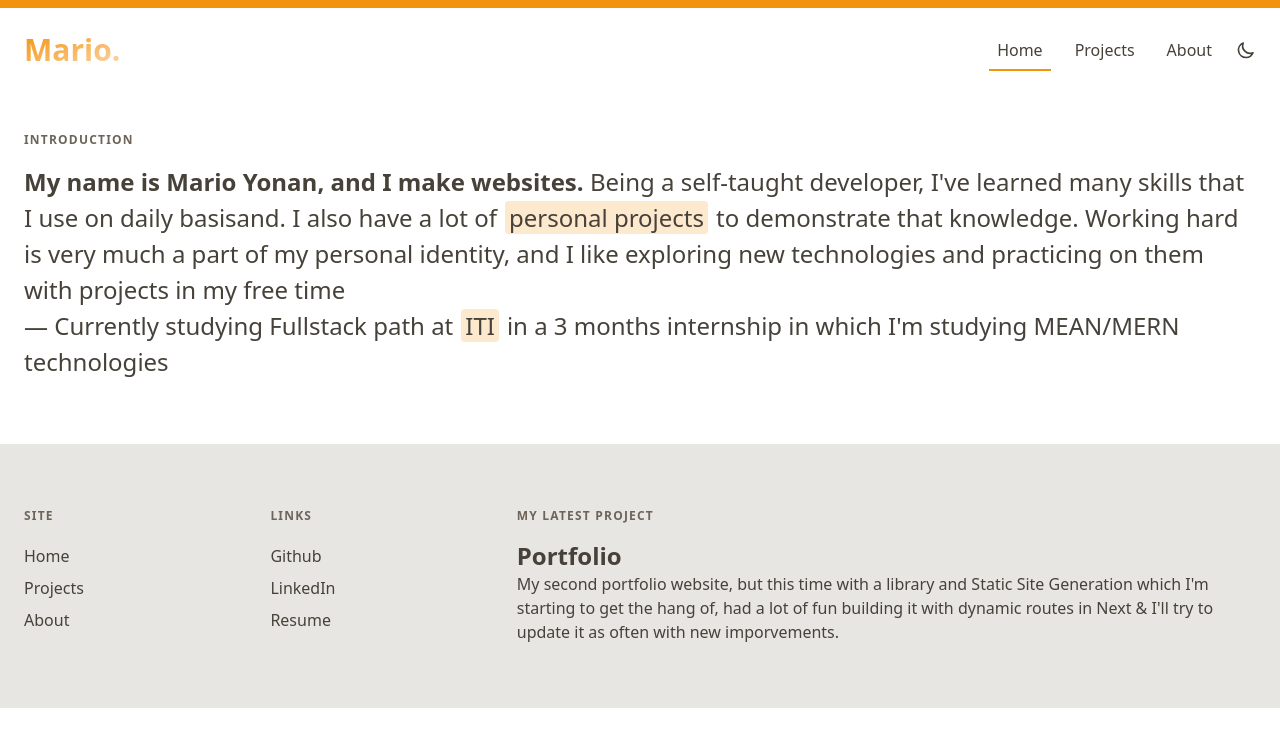
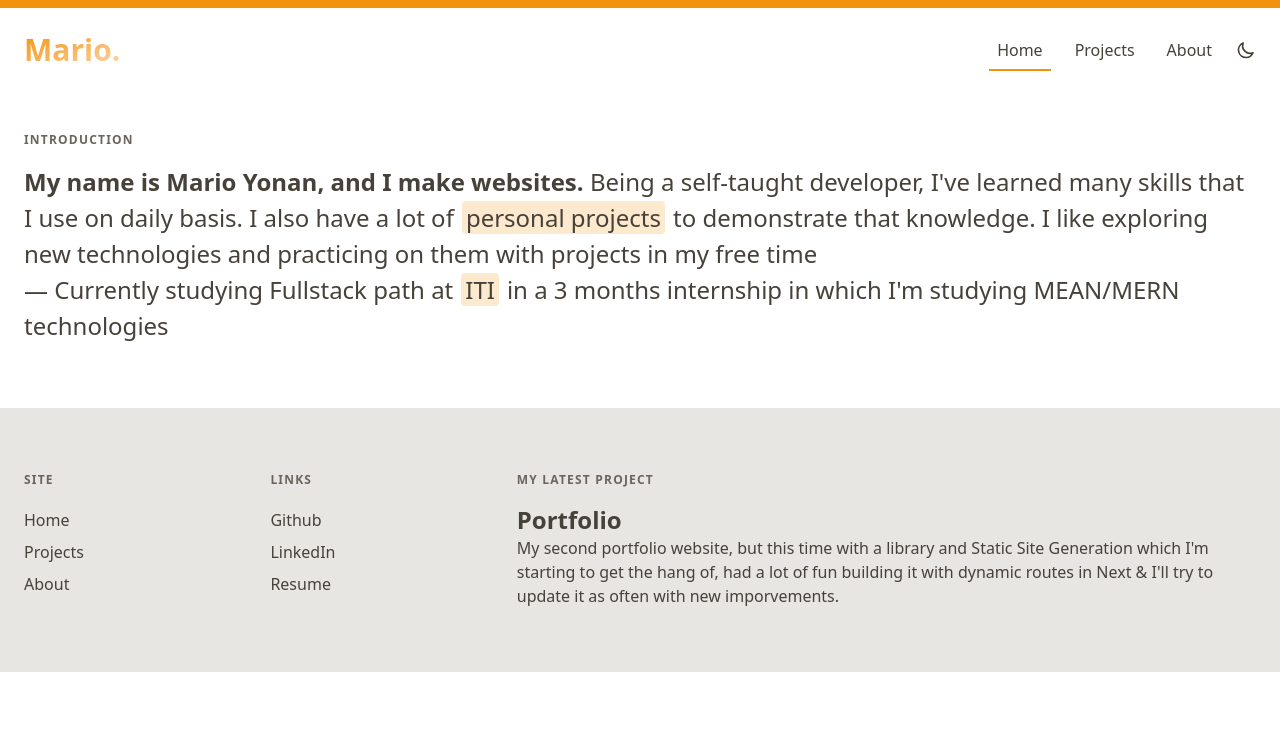
Before and after one commit to mario130/portfolio-2.0, a Next.js app: page / in a window 1280 px wide. Shown: the top 746 px of the page. Built offline with nearby package versions, Linux system fonts and the light colour scheme.

Commit message:
add tags to projects + edit homepage info

```diff
--- a/pages/index.jsx
+++ b/pages/index.jsx
@@ -9,12 +9,12 @@ export default () => (
     <main className="text-2xl leading-normal">
       <p>
         <b>My name is Mario Yonan, and I make websites. </b>
-        Being a self-taught developer, I've learned many skills that I use on daily basisand.
+        Being a self-taught developer, I've learned many skills that I use on daily basis.
         I also have a lot of
         <Link href="/projects"><a className="bg-primary bg-opacity-20 px-1 mx-2 rounded">personal projects</a></Link>
         to demonstrate that knowledge.
 
-        Working hard is  very much a part of my personal identity, and I like exploring new technologies and practicing on them with projects in my free time
+        I like exploring new technologies and practicing on them with projects in my free time
 
         </p>
         <p>
--- a/projects.js
+++ b/projects.js
@@ -13,7 +13,7 @@ export const projects = [
     id: 2,
     title: "Marketify",
     description: "Yet another Ecommerce website, this time for furniture, built using Angular, first experience in hashing passwords and using jwt.",
-    stack: ["Angular", "MongoDB", "ExpressJS", "API", "Firebase"],
+    stack: ["Angular", "MongoDB", "ExpressJS", "API", "Firebase", "NodeJS", "Bootstrap"],
     website: "https://marketify-130.web.app/",
     repo: "",
     summary: "TEAM PROJECT - Although I've did most of the work excluding the homepage, I've built the database and the express server from scratch and added the authentication system, used Firebase for hosting.",
@@ -23,7 +23,7 @@ export const projects = [
     id: 3,
     title: "Moviex",
     description: "An app for discovering new movies and saving them in favourites and tracking latest top rated movies, built using Angular",
-    stack: ["Angular", "GraphQL", "MongoDB", "ExpressJS", "Firebase"],
+    stack: ["Angular", "GraphQL", "MongoDB", "ExpressJS", "Firebase", "NodeJS", "Bootstrap"],
     website: "https://moviex-1.web.app",
     repo: "https://github.com/mario130/moviex",
     summary: "TEAM PROJECT - My role was purely logical in building the Graphql backend for retreiving the movies list and making the sidebar functional for filtering movies according to genres",
```
